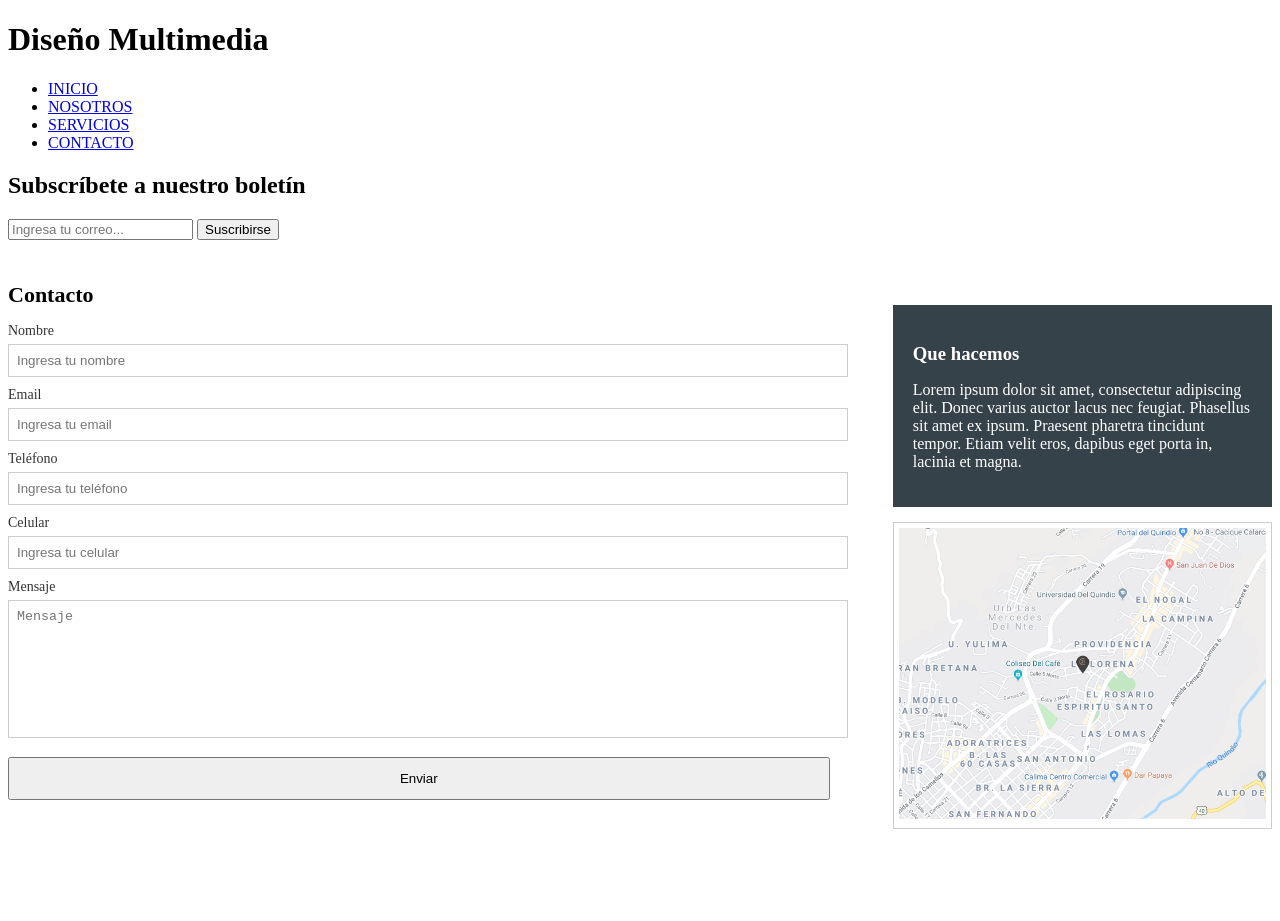
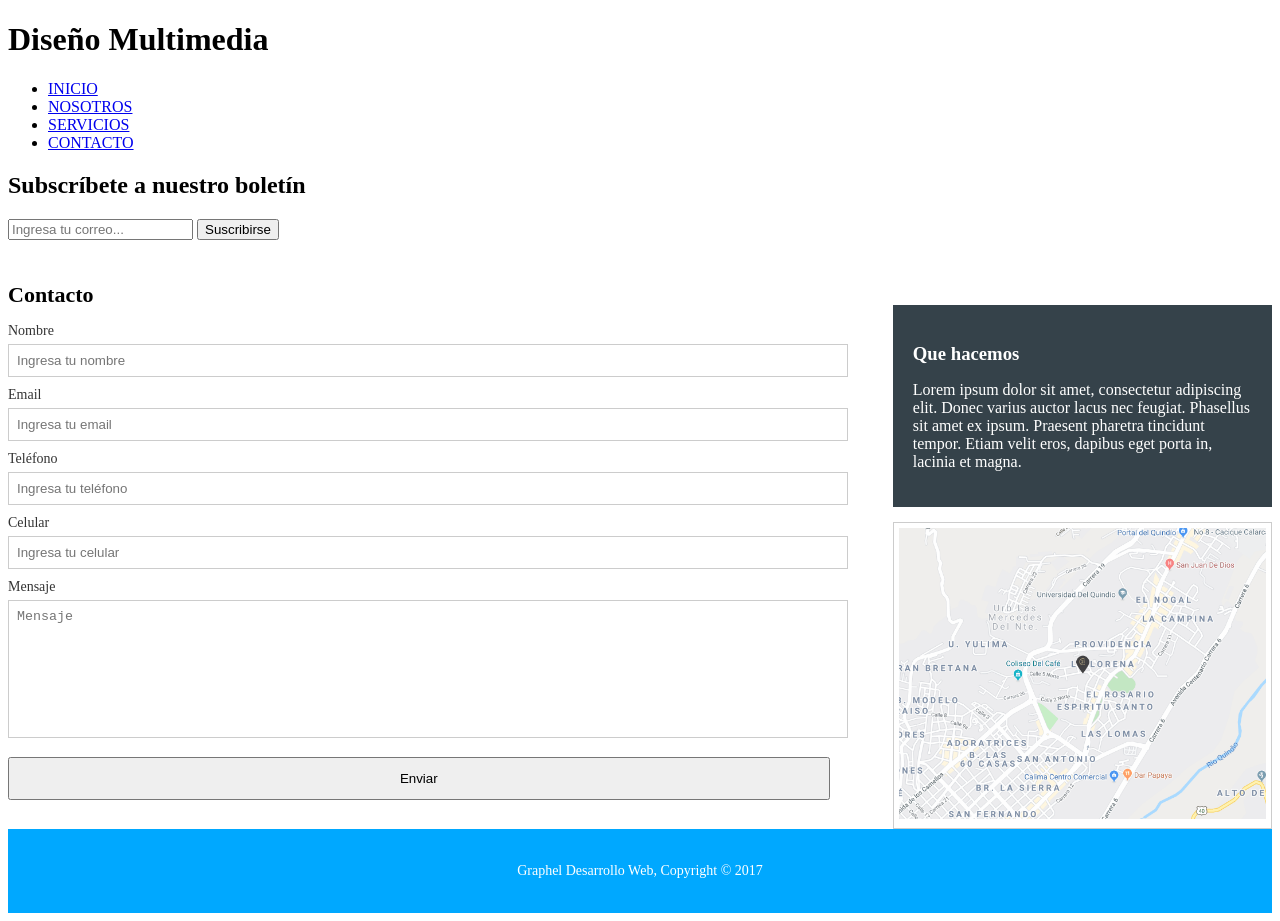
Before and after one commit to agudelomatias0212-svg/Graphel, a plain HTML site: page contacto.html in a window 1280 px wide. Before the commit the page ends 829 px from the top, so only its background shows below. Drawn offline with Linux system fonts and the light colour scheme.

Commit message:
feat: pie de pagina y final del codigo

```diff
--- a/contacto.css
+++ b/contacto.css
@@ -89,3 +89,13 @@ aside#lateral .oscuro h3 {
     padding: 5px;
     background: #fff;
 }
+/* Estilos del Pie de Página */
+footer {
+    padding: 20px;
+    margin-top: 20px;
+    color: #ffffff;
+    background-color: #00a8ff;
+    text-align: center;
+    clear: both;
+    font-size: 14px;
+}
--- a/contacto.html
+++ b/contacto.html
@@ -68,3 +68,9 @@
 
         </div>
     </section>
+    <!-- Pie de página -->
+    <footer>
+        <p>Graphel Desarrollo Web, Copyright &copy; 2017</p>
+    </footer>
+</body>
+</html>
--- a/servicios.css
+++ b/servicios.css
@@ -101,3 +101,13 @@ aside#lateral .oscuro h3 {
     margin-top: 15px;
     padding: 10px;
 }
+/* Estilos del Pie de Página */
+footer {
+    padding: 20px;
+    margin-top: 20px;
+    color: #ffffff;
+    background-color: #00a8ff;
+    text-align: center;
+    clear: both;
+    font-size: 14px;
+}
```
Also changed, not shown: servicios.html (+6 -0 lines).
